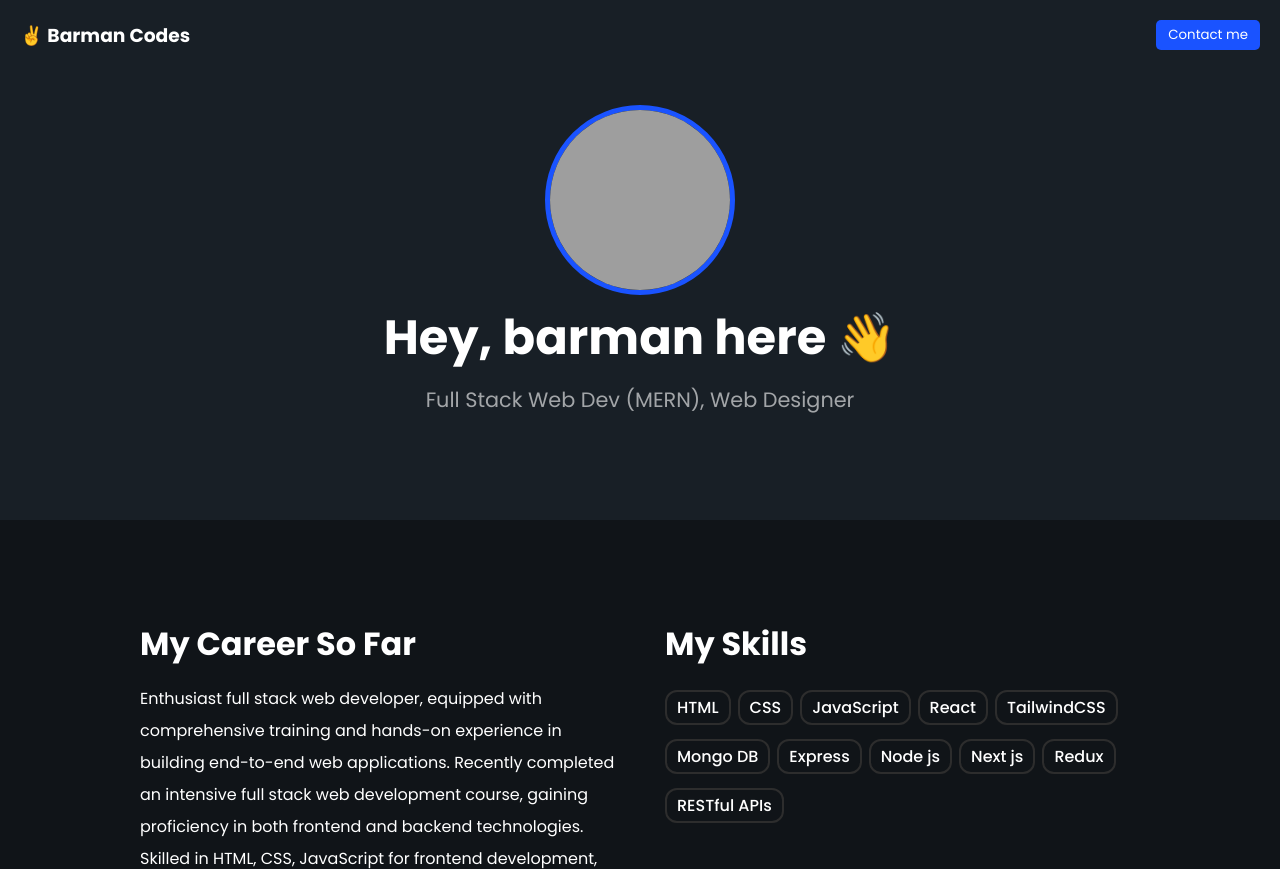
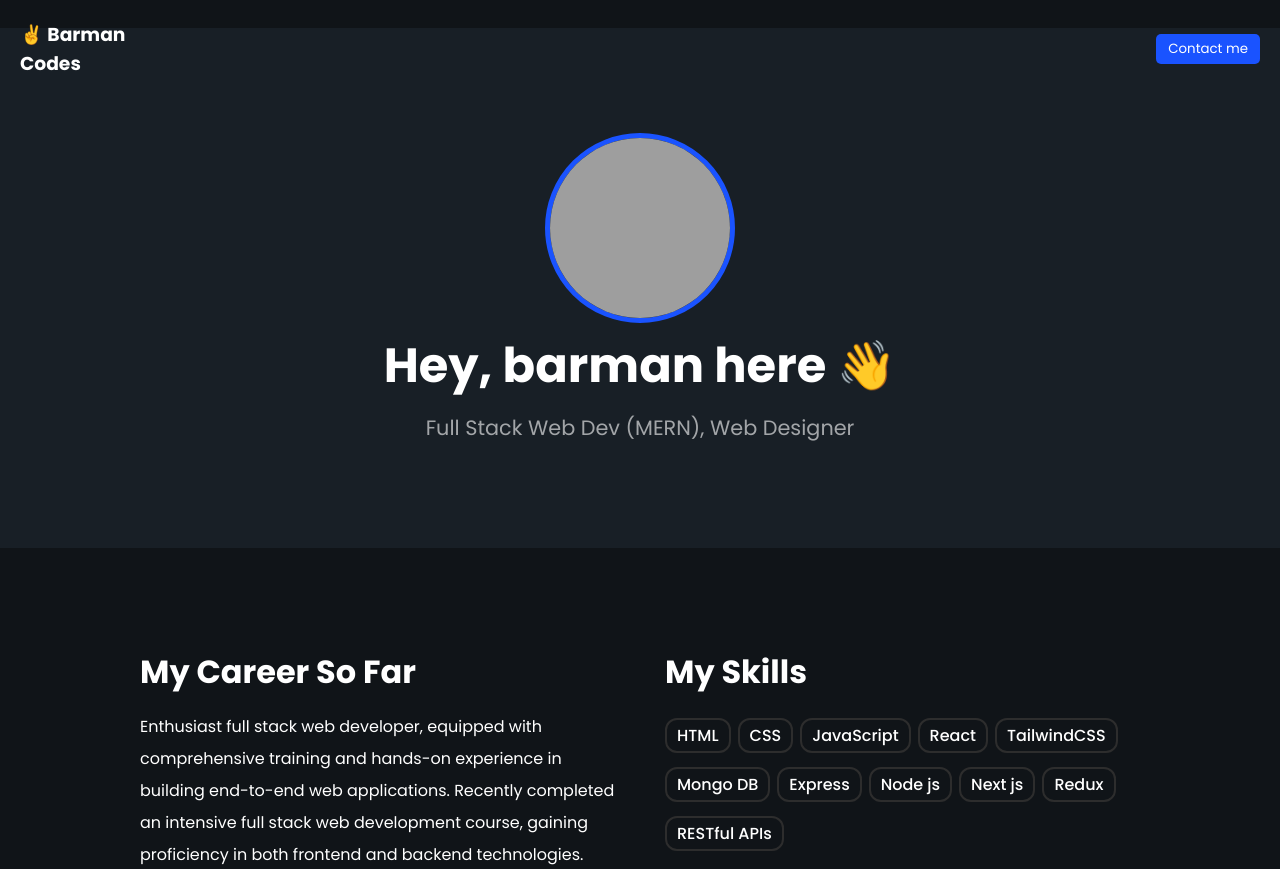
Before and after one commit to gohan-gb/Simple-Portfolio, a plain HTML site: page index.html in a window 1280 px wide. Shown: the top 869 px of the page. Drawn offline with Linux system fonts and the light colour scheme; grey boxes are pictures that could not be loaded.

Commit message:
Update index.html

```diff
--- a/index.html
+++ b/index.html
@@ -12,7 +12,7 @@
     <!-- HEADER -->
     <header>
       <div class="header-wrapper">
-        <h3>✌️ Barman Codes</h3>
+        <h3>✌️ Barman <br /> Codes</h3>
         <nav>
           <a href="#contact">
             <button>Contact me</button>
```
